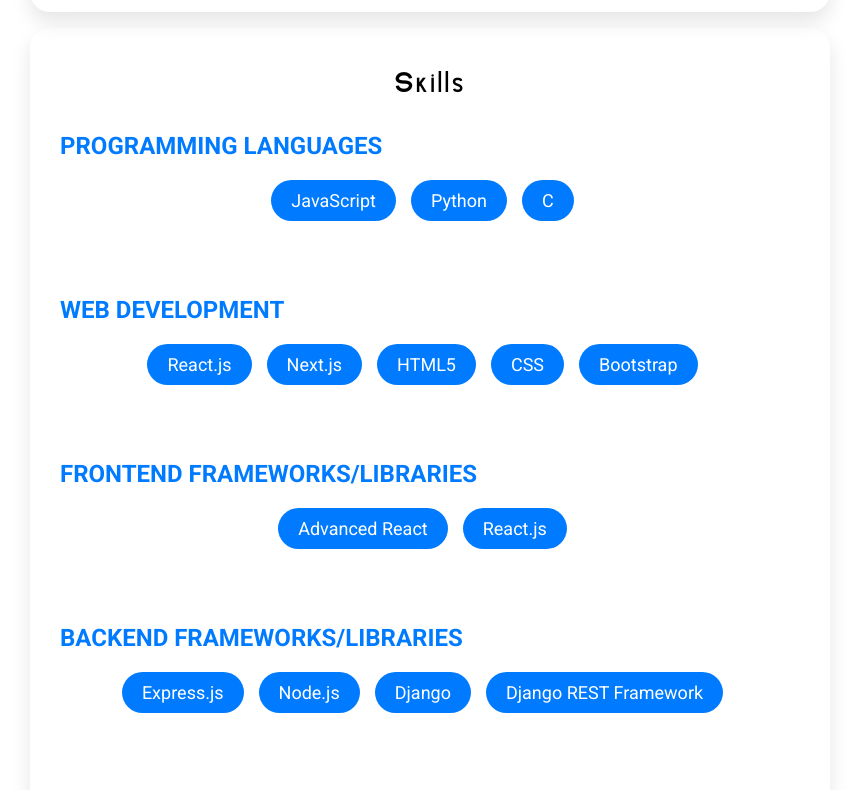
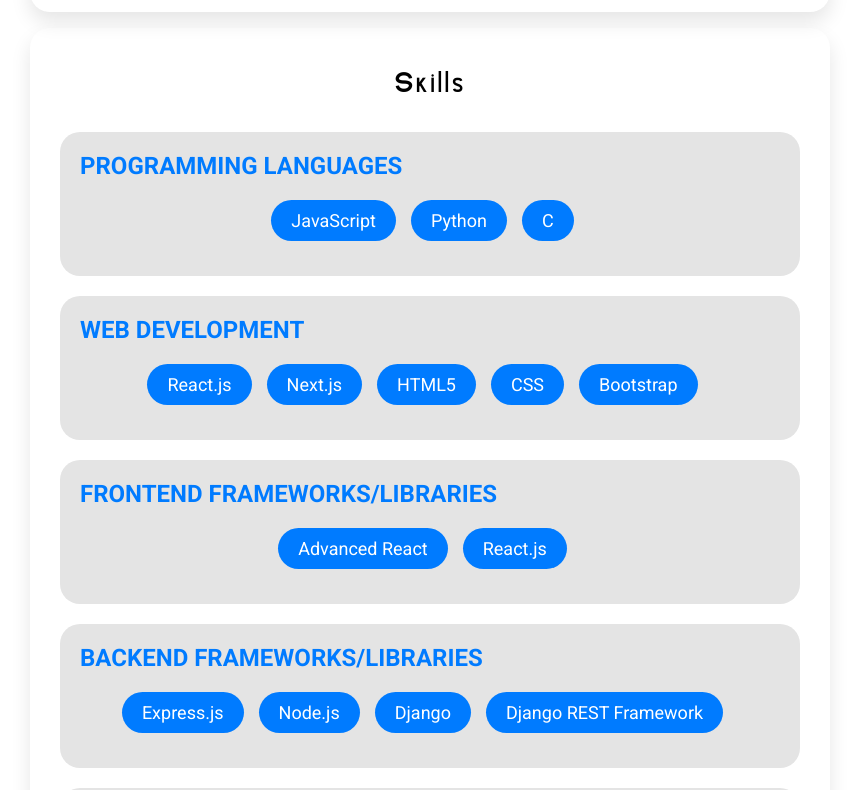
Before and after one commit to ankurhalder/resume, a React (Vite) app: page / in a window 1280 px wide. Shown: the part 1178-1968 px from the top of the page, without its empty margins (210-1069 px from the left). Built offline with nearby package versions, Linux system fonts and the light colour scheme; a web font is replaced by a local one.

Commit message:
Update styles for skill categories

```diff
--- a/styles/components/_skills.scss
+++ b/styles/components/_skills.scss
@@ -43,8 +43,27 @@
     }
   }
   .skill-category {
-    margin-bottom: 40px;
-    position: relative;
+    flex: 1;
+    background-color: var(--white-3);
+    padding: 20px;
+    border-radius: 20px;
+    transition: box-shadow 0.3s ease-in-out, transform 0.3s ease-in-out;
+    @media (max-width: $breakpoint-desktop-wide) {
+    }
+    @media (max-width: $breakpoint-desktop) {
+    }
+    @media (max-width: $breakpoint-large-tablet) {
+    }
+    @media (max-width: $breakpoint-tablet) {
+      margin: 0 0 2% 0;
+      padding: 10px;
+    }
+    @media (max-width: $breakpoint-phone) {
+    }
+    &:hover {
+      transform: translateY(2px);
+      box-shadow: 0 10px 20px var(--black-shadow-medium);
+    }
 
     .category {
       font-size: 24px;
@@ -119,7 +138,6 @@
     background: linear-gradient(45deg, #007bff, #00bfff);
     background-repeat: repeat;
     background-size: 10% 10%;
-    // transform: rotate(10deg);
     background-position: 0 0;
     opacity: 0;
     border-radius: 20px;
```
